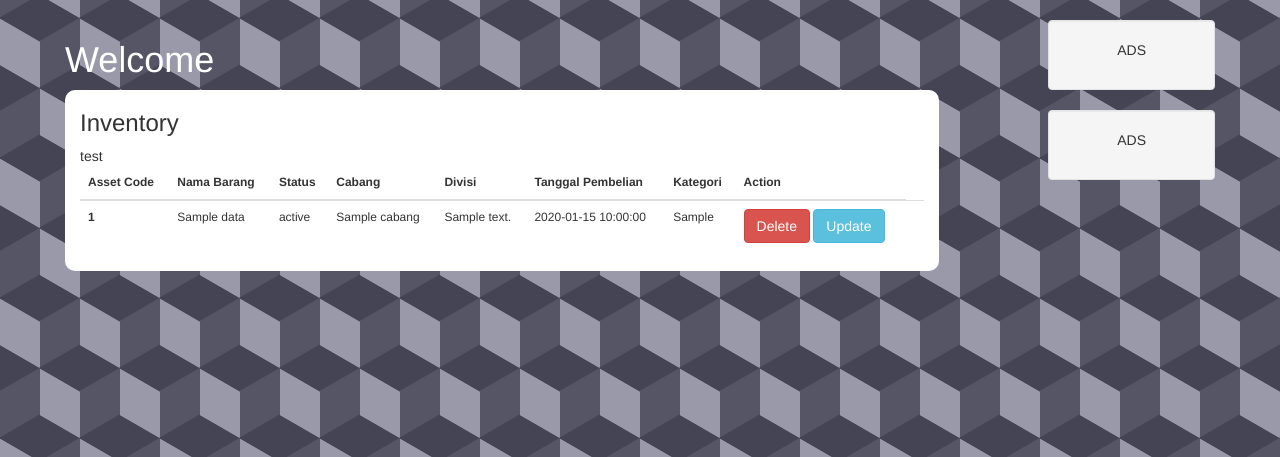
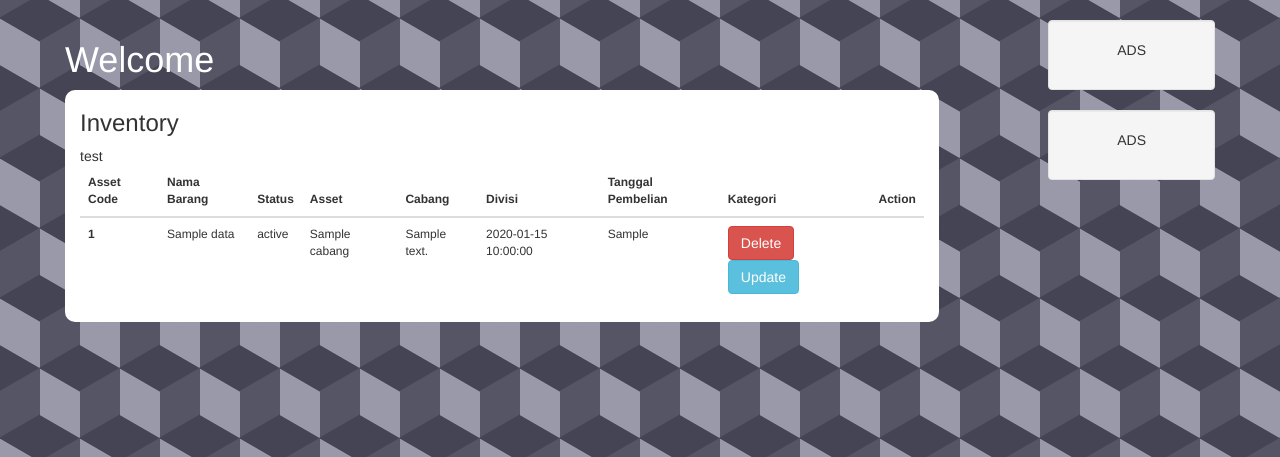
Before and after one commit to henhanwan/itportal, a CodeIgniter app: the page made by application/views/admin/dashboard/inventorylist.php in a window 1280 px wide. Shown: the part 52-509 px from the top of the page. Run offline with CodeIgniter, Linux system fonts and the light colour scheme; tables that the repository leaves empty or names only in its code hold one stand-in row (values such as "Sample post"); the template is opened without the code that fills it: most values are stand-ins (such as "Sample title", 1, 10 or a date in 2020); data that the repository does not hold is empty; some libraries are stand-ins or nearby versions.

Commit message:
Update inventorylist.php
fix wrong column

```diff
--- a/application/views/admin/dashboard/inventorylist.php
+++ b/application/views/admin/dashboard/inventorylist.php
@@ -48,6 +48,7 @@
             <th scope="col">Asset Code</th>
             <th scope="col">Nama Barang</th>
             <th scope="col">Status</th>
+            <th scope="col">Asset</th>
             <th scope="col">Cabang</th>
             <th scope="col">Divisi</th>
             <th scope="col">Tanggal Pembelian</th>
```
